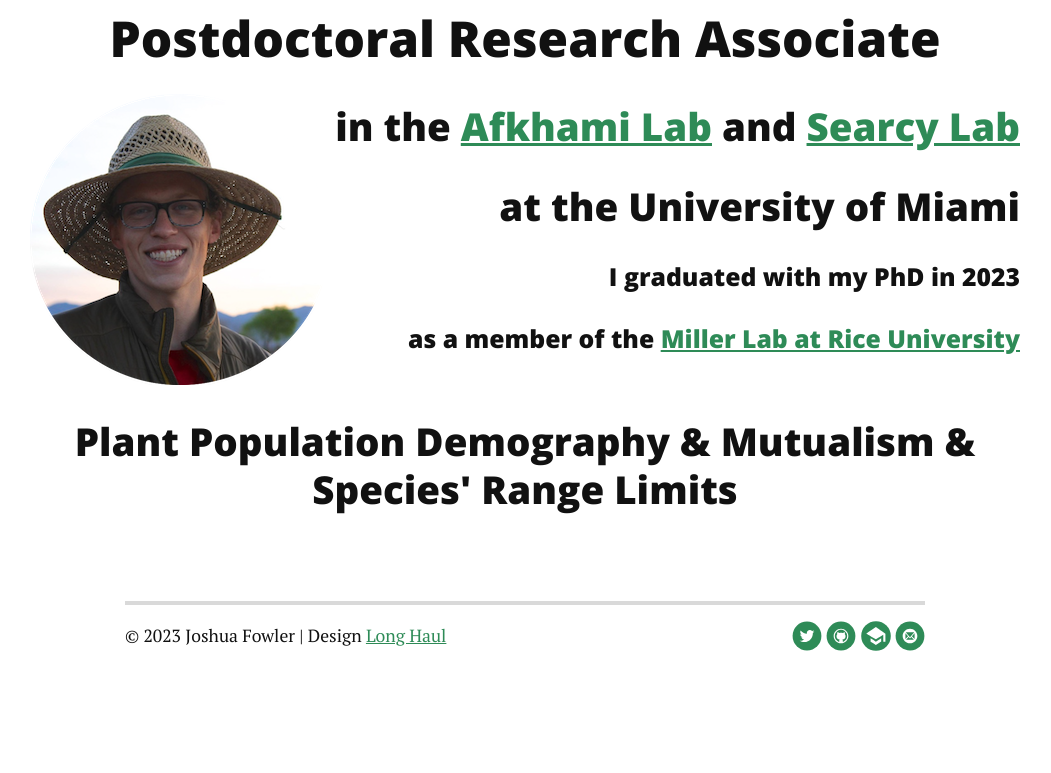
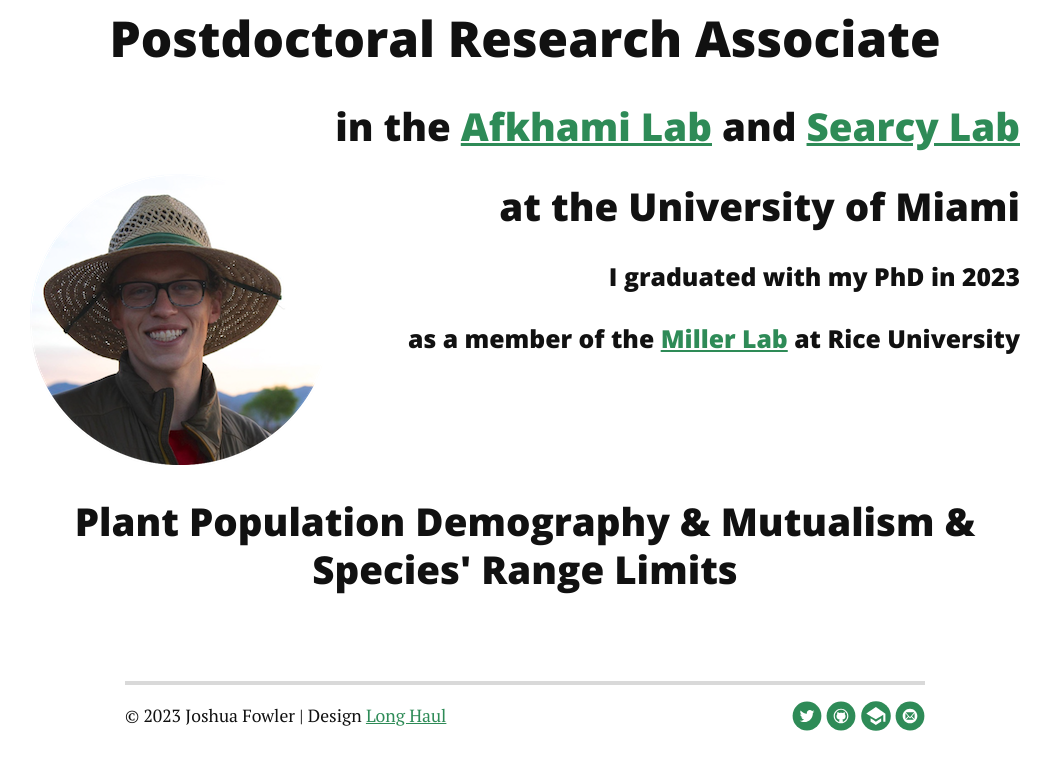
Before and after one commit to joshuacfowler/joshuacfowler.github.io, a Jekyll site: the page built from index.html, in a window 1280 px wide. Shown: the part 330-1103 px from the top of the page, without its empty margins (115-1166 px from the left). Built offline with Jekyll 4.4.1, drawn with Linux system fonts in a browser that asks for light colours; nearby versions of some CDN libraries; the list of posts is cut into pages by our own code; before the commit the page ends 1023 px from its top, so only the background shows below that.

Commit message:
Update index.html

```diff
--- a/index.html
+++ b/index.html
@@ -6,12 +6,13 @@
 <div class="home" id="home">
   <h2 class="PageTitle" style="text-align:center"> Postdoctoral Research Associate </h2>
   <div>
+   <h3 style="float:right"> in the <a href="https://michelleafkhami.wordpress.com/"> Afkhami Lab</a> and <a href="https://casearcy.wordpress.com/"> Searcy Lab</a></h3>
+           <h3 style="float:right"> at the University of Miami</h3>
      <img src="/assets/img/portrait.png" style="float:left">
-        <h3 style="float:right"> in the <a href="https://michelleafkhami.wordpress.com/"> Afkhami Lab</a> and <a href="https://casearcy.wordpress.com/"> Searcy Lab</a></h3>
-           <h3 style="float:right"> at the University of Miami</h3>
+
    <div>
          <h4 style="float:right"> I graduated with my PhD in 2023 </h4>
-       <h4 style="float:right">as a member of the <a href="https://miller-lab-ecology.weebly.com/"> Miller Lab at Rice University</a></h4>
+       <h4 style="float:right">as a member of the <a href="https://miller-lab-ecology.weebly.com/"> Miller Lab</a> at Rice University</h4>
    </div>
   </div>
   <div>
```
